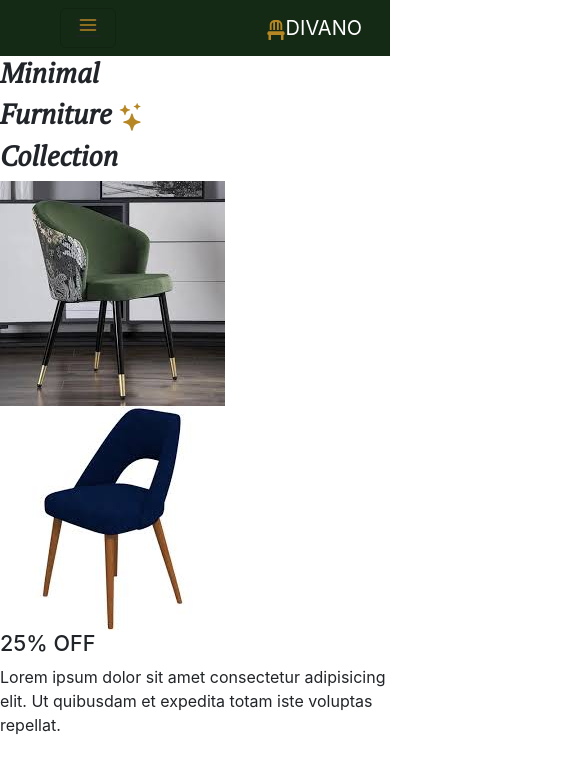
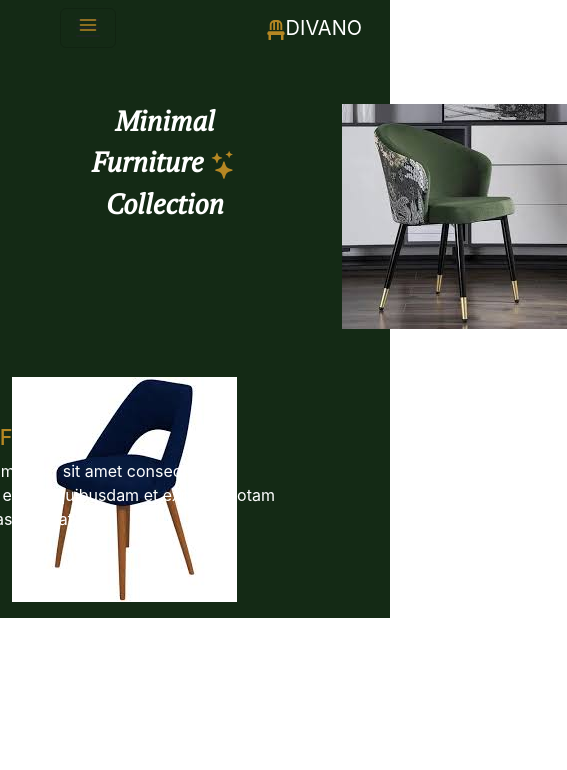
Before and after one commit to Jenna0430/furniture-shop, a React (Create React App) app: page / in a window 390 px wide. Shown: the top 770 px of the page, 567 px wide, since content can reach past the window. Built offline with nearby package versions, Linux system fonts and the light colour scheme; the HTML template or start-up script is replaced by a standard one.

Commit message:
adding content to the cart component

```diff
--- a/src/App.css
+++ b/src/App.css
@@ -19,4 +19,5 @@ a{
 h1{
   font-family: 'PT Serif', serif;
   font-weight: bolder;
+
 }
--- a/src/components/header/Header.js
+++ b/src/components/header/Header.js
@@ -3,36 +3,45 @@ import Nav from '../nav/Nav'
 import {BsStars} from "react-icons/bs"
 import image1 from "../../assets/images/headerChair.jfif"
 import image2 from "../../assets/images/headerChair2.jfif"
+import "./header.css"
 
 const Header = () => {
   return (
    <div className='header'>
     <Nav/>
     <div className="header-content">
-      <div className="flex">
+      <div className="container text-center pt-5">
 
-      <div className="headings">
+      <div className="row">
+       <div className="headings col pl-3">
         <h1>Minimal</h1>
         <h1>Furniture <span><BsStars className='icon'/></span></h1>
         <h1>Collection</h1>
       </div>
 
-    <div className="image">
+      <div className="image col pr-5 img-fluid rounded float-start">
       <img src={image2} alt="a chair"/>
-    </div>
+      </div>
+
+      </div>
     </div>
 
 
 
-    <div className="images-and-content">
-      <div className="image">
+    <div className="images-and-content container pt-5 mb-5">
+      <div className="row">
+      <div className="image col mb-3">
         <img src={image1} alt="a chair" />
       </div>
-      <div className="content">
-      <h4>25% OFF</h4>
+
+      <div className="content col">
+      <h4 className='pt-5'>25% OFF</h4>
       <p>Lorem ipsum dolor sit amet consectetur adipisicing elit. Ut quibusdam et expedita totam iste voluptas repellat.</p>
       </div>
-    </div>
+
+      </div>
+        </div>
+
    </div>
    </div>
   )
--- a/src/components/header/header.css
+++ b/src/components/header/header.css
@@ -1,3 +1,28 @@
-.header{
-  background-color: var(--primaryColor);
+.header .header-content{
+  background: var(--primaryColor)!important;
 }
+
+h1, p{
+  color: white;
+}
+h4{
+  color: var(--secondaryColor);
+}
+
+@media (min-width: 768px){
+  .content{
+    margin-left: -155px!important;
+    margin-bottom: -50px!important ;
+  }
+}
+
+@media (max-width: 992px){
+
+  .image {
+    max-width: 60px!important;
+  }
+  .content{
+    margin-left: -155px!important;
+    margin-bottom: -50px!important ;
+  }
+}
```
Also changed, not shown: src/components/cart/Cart.js (added, +21 -0 lines).
